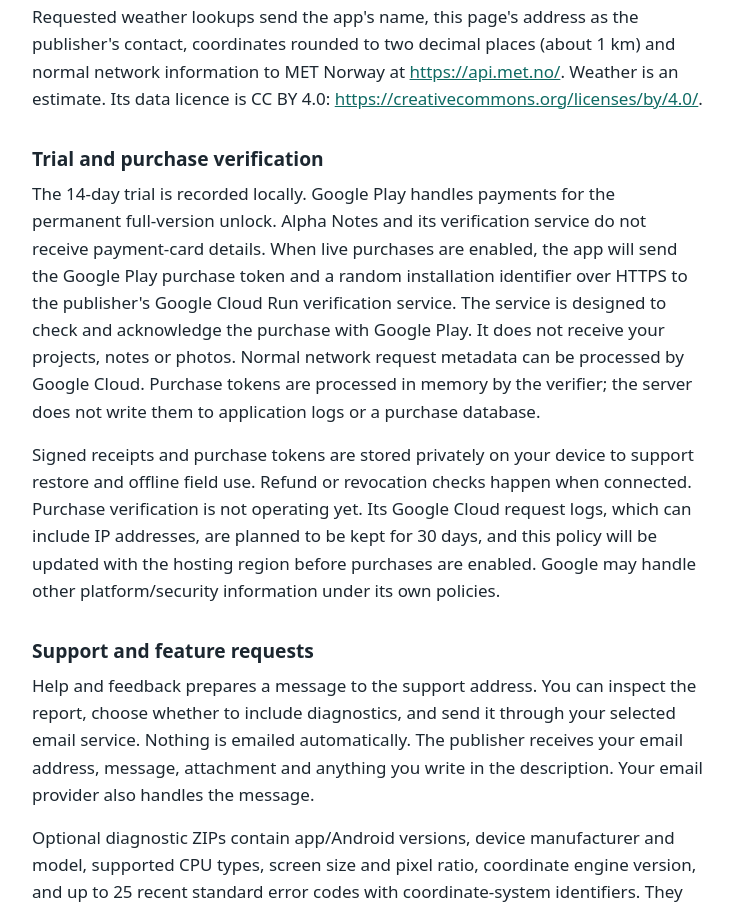
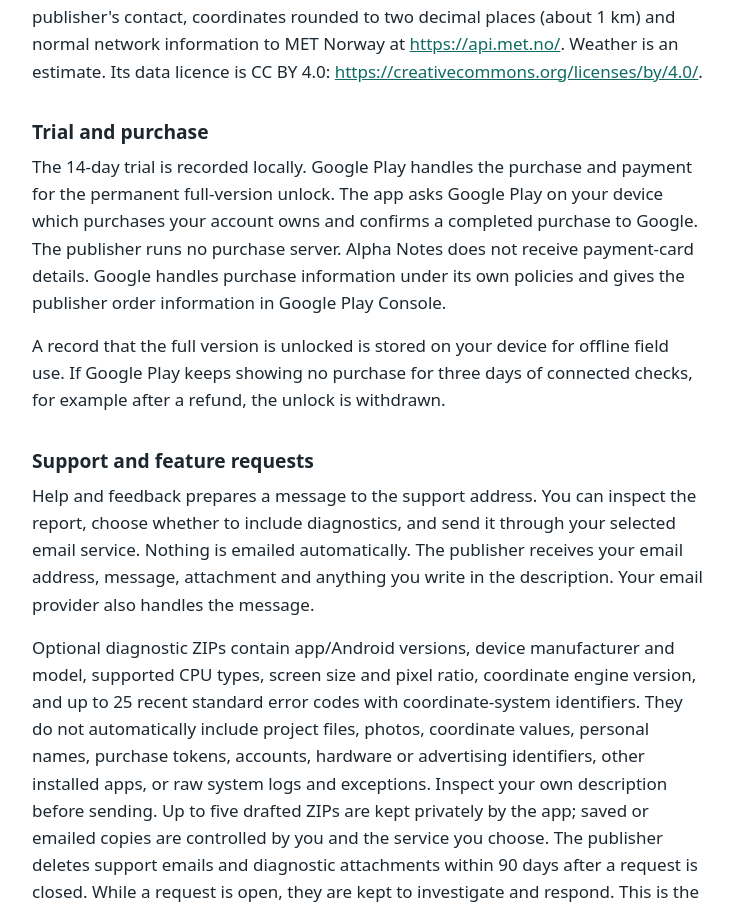
Before and after one commit to andrewfoss01/alpha-notes-privacy, a plain HTML site: page index.html in a window 1280 px wide. Shown: the part 1291-2205 px from the top of the page, without its empty margins (272-1005 px from the left). Drawn offline with Linux system fonts and the light colour scheme.

Commit message:
Describe Google Play purchases without a purchase server
Co-Authored-By: Claude Opus 5.5 <noreply@anthropic.com>

```diff
--- a/index.html
+++ b/index.html
@@ -22,7 +22,7 @@ a { color: var(--link); }
 <p class="meta">
 Publisher: Andrew Foss<br>Contact: <a href="mailto:andrewfoss01@gmail.com">andrewfoss01@gmail.com</a><br>Effective date: November 25, 2026
 </p>
-<p>This policy covers the Alpha Notes Android app (com.andrewfoss.alphanotes). The app is in preparation for Google Play; sections about Google Play purchases apply once purchases are enabled.</p>
+<p>This policy covers the Alpha Notes Android app (com.andrewfoss.alphanotes). The app is in preparation for Google Play.</p>
 <h2>Your field work</h2>
 <p>Alpha Notes stores projects, notes, sketches, photos, imported survey files, names, optional client details, settings and coordinate results on your Android device. The app has no online user account or automatic project upload. Coordinate conversions run locally. Files leave your device when you choose to share or copy them; people receiving a file can read its contents. Alpha Notes contains no ads, and the publisher does not sell your information.</p>
 <h2>Mapping and user-started recording</h2>
@@ -32,9 +32,9 @@ Publisher: Andrew Foss<br>Contact: <a href="mailto:andrewfoss01@gmail.com">andre
 <h2>Maps and weather</h2>
 <p>When Google Maps is configured and used, the Google Maps SDK communicates with Google. Its automatic data includes device and SDK request metadata, a pseudonymous SDK identifier, network information such as IP address, and crash metrics and stack traces. Map interaction events and location-related information depend on which features are used. Before saving a map image, the app also makes a short connection check to Google. This does not upload field-book projects or photographs to Google Maps. Google&#39;s handling of its service data is described at <a href="https://policies.google.com/privacy">https://policies.google.com/privacy</a>.</p>
 <p>Requested weather lookups send the app&#39;s name, this page&#39;s address as the publisher&#39;s contact, coordinates rounded to two decimal places (about 1 km) and normal network information to MET Norway at <a href="https://api.met.no/">https://api.met.no/</a>. Weather is an estimate. Its data licence is CC BY 4.0: <a href="https://creativecommons.org/licenses/by/4.0/">https://creativecommons.org/licenses/by/4.0/</a>.</p>
-<h2>Trial and purchase verification</h2>
-<p>The 14-day trial is recorded locally. Google Play handles payments for the permanent full-version unlock. Alpha Notes and its verification service do not receive payment-card details. When live purchases are enabled, the app will send the Google Play purchase token and a random installation identifier over HTTPS to the publisher&#39;s Google Cloud Run verification service. The service is designed to check and acknowledge the purchase with Google Play. It does not receive your projects, notes or photos. Normal network request metadata can be processed by Google Cloud. Purchase tokens are processed in memory by the verifier; the server does not write them to application logs or a purchase database.</p>
-<p>Signed receipts and purchase tokens are stored privately on your device to support restore and offline field use. Refund or revocation checks happen when connected. Purchase verification is not operating yet. Its Google Cloud request logs, which can include IP addresses, are planned to be kept for 30 days, and this policy will be updated with the hosting region before purchases are enabled. Google may handle other platform/security information under its own policies.</p>
+<h2>Trial and purchase</h2>
+<p>The 14-day trial is recorded locally. Google Play handles the purchase and payment for the permanent full-version unlock. The app asks Google Play on your device which purchases your account owns and confirms a completed purchase to Google. The publisher runs no purchase server. Alpha Notes does not receive payment-card details. Google handles purchase information under its own policies and gives the publisher order information in Google Play Console.</p>
+<p>A record that the full version is unlocked is stored on your device for offline field use. If Google Play keeps showing no purchase for three days of connected checks, for example after a refund, the unlock is withdrawn.</p>
 <h2>Support and feature requests</h2>
 <p>Help and feedback prepares a message to the support address. You can inspect the report, choose whether to include diagnostics, and send it through your selected email service. Nothing is emailed automatically. The publisher receives your email address, message, attachment and anything you write in the description. Your email provider also handles the message.</p>
 <p>Optional diagnostic ZIPs contain app/Android versions, device manufacturer and model, supported CPU types, screen size and pixel ratio, coordinate engine version, and up to 25 recent standard error codes with coordinate-system identifiers. They do not automatically include project files, photos, coordinate values, personal names, purchase tokens, accounts, hardware or advertising identifiers, other installed apps, or raw system logs and exceptions. Inspect your own description before sending. Up to five drafted ZIPs are kept privately by the app; saved or emailed copies are controlled by you and the service you choose. The publisher deletes support emails and diagnostic attachments within 90 days after a request is closed. While a request is open, they are kept to investigate and respond. This is the publisher&#39;s mailbox-handling practice; the app does not remotely delete email messages or copies held by your own email service.</p>
```
